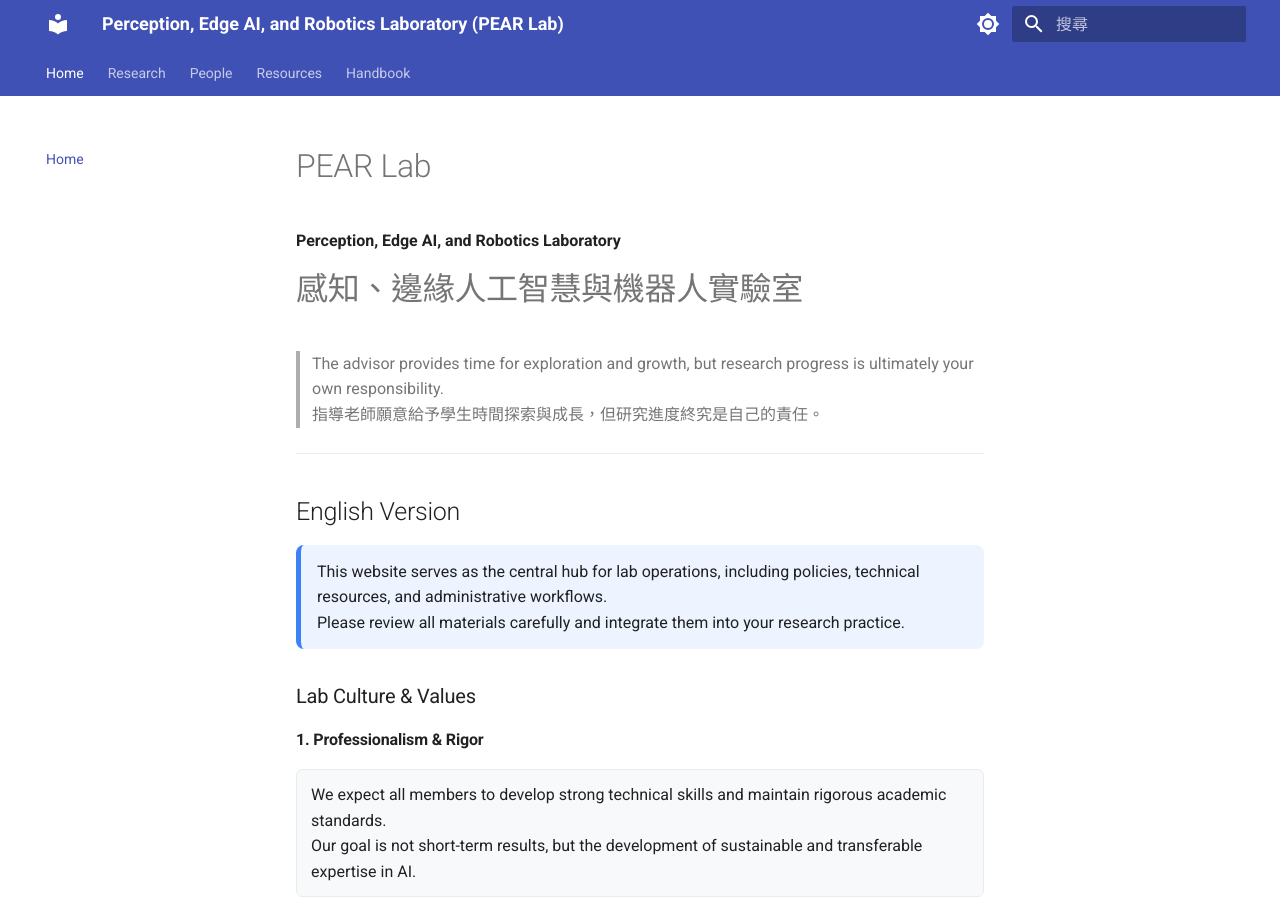
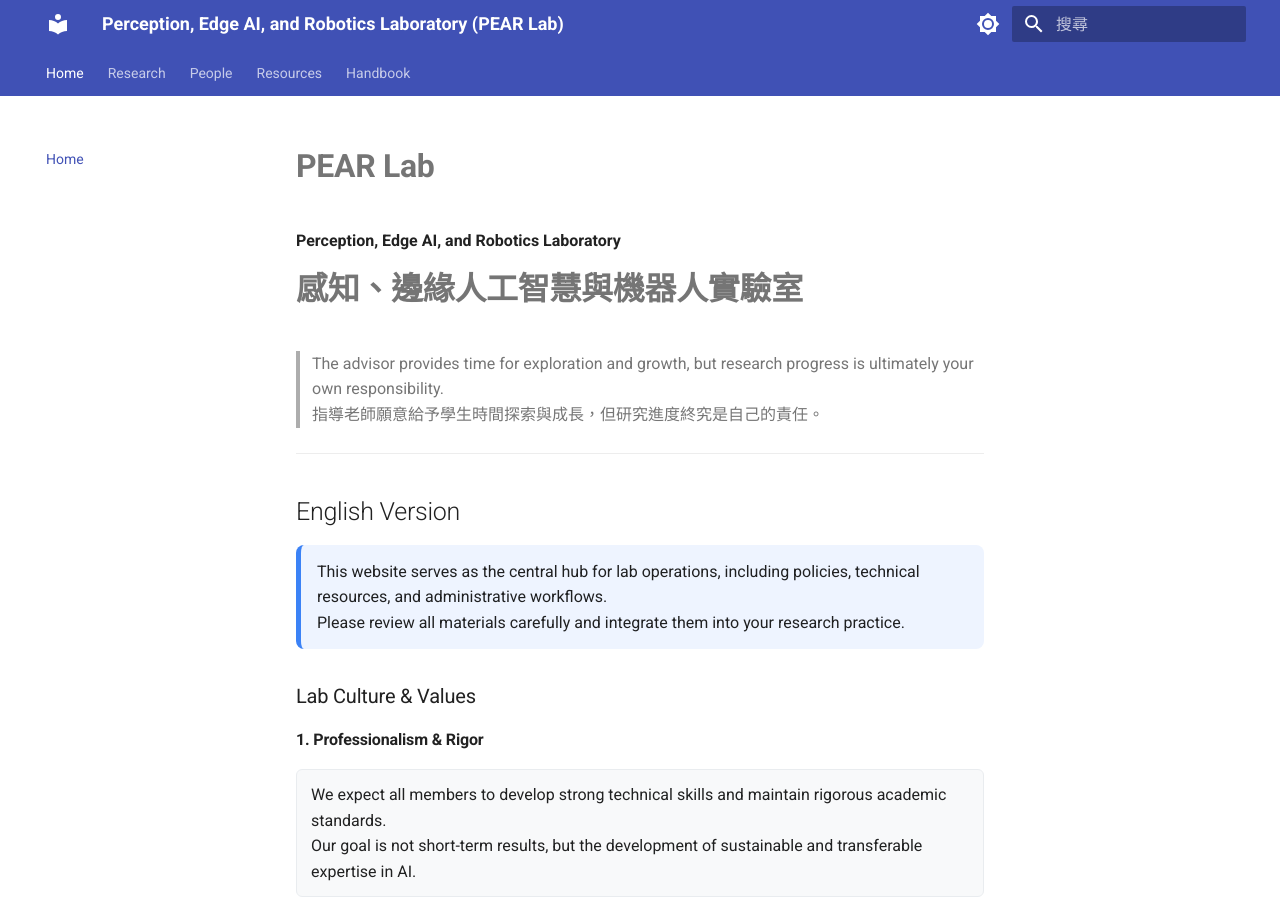
Before and after one commit to Ewz9/lab_handbook, an MkDocs documentation site: the page built from docs/index.md, in a window 1280 px wide and 900 px high. Built offline with MkDocs 1.6.1 and Material for MkDocs 9.7.7, drawn with Linux system fonts in a browser that asks for light colours.

```diff
--- a/docs/index.md
+++ b/docs/index.md
@@ -1,7 +1,7 @@
-# PEAR Lab
+# **PEAR Lab**
 **Perception, Edge AI, and Robotics Laboratory**
 
-# 感知、邊緣人工智慧與機器人實驗室
+# **感知、邊緣人工智慧與機器人實驗室**
 
 > The advisor provides time for exploration and growth, but research progress is ultimately your own responsibility.
 > 指導老師願意給予學生時間探索與成長，但研究進度終究是自己的責任。
```
